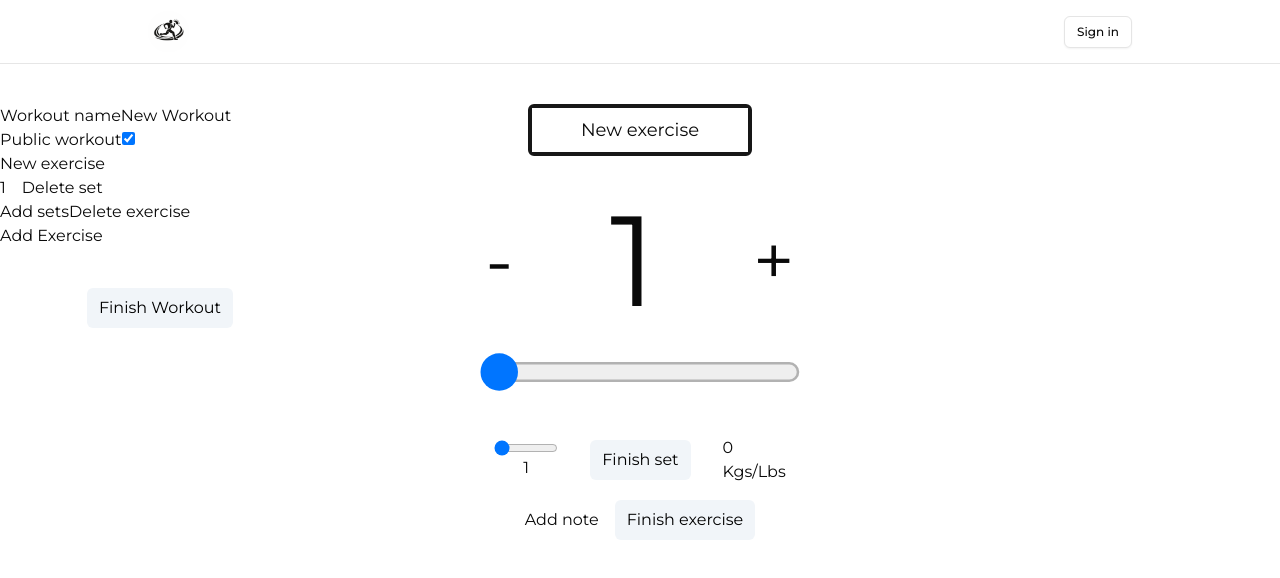
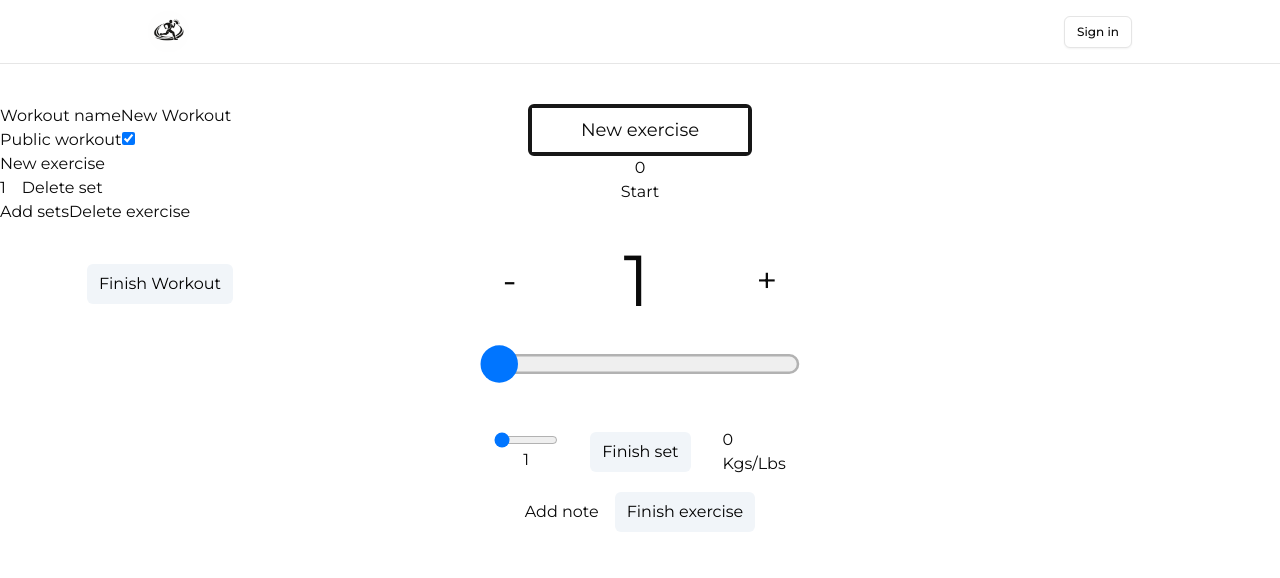
Before and after one commit to AntonioIonica/dailymovit, a Next.js app: page /movs/create in a window 1280 px wide. Shown: the top 578 px of the page. Built offline with nearby package versions, Linux system fonts and the light colour scheme; no server answers.

Commit message:
feat: started timer feature and saving to workouts as total

```diff
--- a/app/movs/create/page.tsx
+++ b/app/movs/create/page.tsx
@@ -1,7 +1,7 @@
 "use client";
 
 import { useRouter } from "next/navigation";
-import { FormEvent, useRef, useState } from "react";
+import { FormEvent, useEffect, useRef, useState } from "react";
 
 export default function CreateMov() {
   const [workout, setWorkout] = useState({
@@ -16,10 +16,27 @@ export default function CreateMov() {
       sets: [{ reps: 1, duration: 0, rest_time: 0, set_number: 1, weight: 0, rpe: 1 }],
     },
   ]);
-  const [activeExercise, setActiveExercise] = useState(0);
-  const [activeSet, setActiveSet] = useState(0);
+  const [activeExercise, setActiveExercise] = useState<number>(0);
+  const [activeSet, setActiveSet] = useState<number>(0);
   const router = useRouter();
   const dialogRef = useRef<HTMLDialogElement>(null);
+  const [workDuration, setWorkDuration] = useState<number>(0);
+  const [restDuration, setRestDuration] = useState<number>(0);
+  const [isRunning, setIsRunning] = useState<boolean>(false);
+  const [isBreak, setIsBreak] = useState<boolean>(false);
+
+  useEffect(() => {
+    const timer = setInterval(() => {
+      if (!isBreak && isRunning) {
+        setWorkDuration(prev => prev + 1);
+      };
+      if (isBreak && !isRunning) {
+        setRestDuration(prev => prev + 1);
+      };
+    }, 1000);
+
+    return () => clearInterval(timer);
+  }, [isBreak, isRunning]);
 
   function toggleDialog() {
     if (!dialogRef.current) {
@@ -141,11 +158,29 @@ export default function CreateMov() {
     setExercises(exerciseField);
   };
 
+  function handleTimer() {
+    if (isRunning) {
+      setIsBreak(true);
+      setIsRunning(false);
+    } else {
+      setIsRunning(true);
+      setIsBreak(false);
+    };
+  };
+
   const handleFinishWorkout = async (event: FormEvent) => {
     event.preventDefault();
+    // Get the sum of all the sets duration from all the exercises
+    const workDurationSets = exercises.reduce(
+      (sum, exercise) => sum + exercise.sets.reduce(
+        (setSum, set) => setSum + set.duration, 0), 0);
+    const restTimeSets = exercises.reduce(
+      (sum, exercise) => sum + exercise.sets.reduce(
+        (setSum, set) => setSum + set.rest_time, 0), 0);
+    const workoutField = { ...workout, duration: workDurationSets + restTimeSets };
 
     const workoutValues = {
-      workout,
+      workoutField,
       exercises
     };
 
@@ -231,9 +266,6 @@ export default function CreateMov() {
                 </div>
               </div>
             ))}
-            <button type="button" onClick={addExercise}>
-              Add Exercise
-            </button>
             <div className="flex justify-center">
               <button type="submit" className="mt-10 rounded-md border-slate-300
             px-3 py-2 text-black bg-slate-100">Finish Workout</button>
@@ -249,12 +281,13 @@ export default function CreateMov() {
                 onChange={(e) => handleExerciseName(activeExercise, e)}
                 className="text-center py-2 text-lg" />
             </div>
+            <div>{isRunning ? workDuration : restDuration}</div><button onClick={handleTimer}>{!isRunning ? "Start" : "Pause"}</button>
             <div className="flex justify-center items-center">
-              <button className="flex items-center justify-center text-7xl" onClick={decrementRep}>-</button>
-              <div className="flex items-center justify-center text-9xl p-10 w-[15rem]">
+              <button className="flex items-center justify-center text-4xl" onClick={decrementRep}>-</button>
+              <div className="flex items-center justify-center text-7xl p-10 w-[15rem]">
                 {exercises[activeExercise].sets[activeSet].reps}
               </div>
-              <button className="flex items-center justify-center text-7xl" onClick={incrementRep}>+</button>
+              <button className="flex items-center justify-center text-4xl" onClick={incrementRep}>+</button>
             </div>
             <input
               type="range"
```
